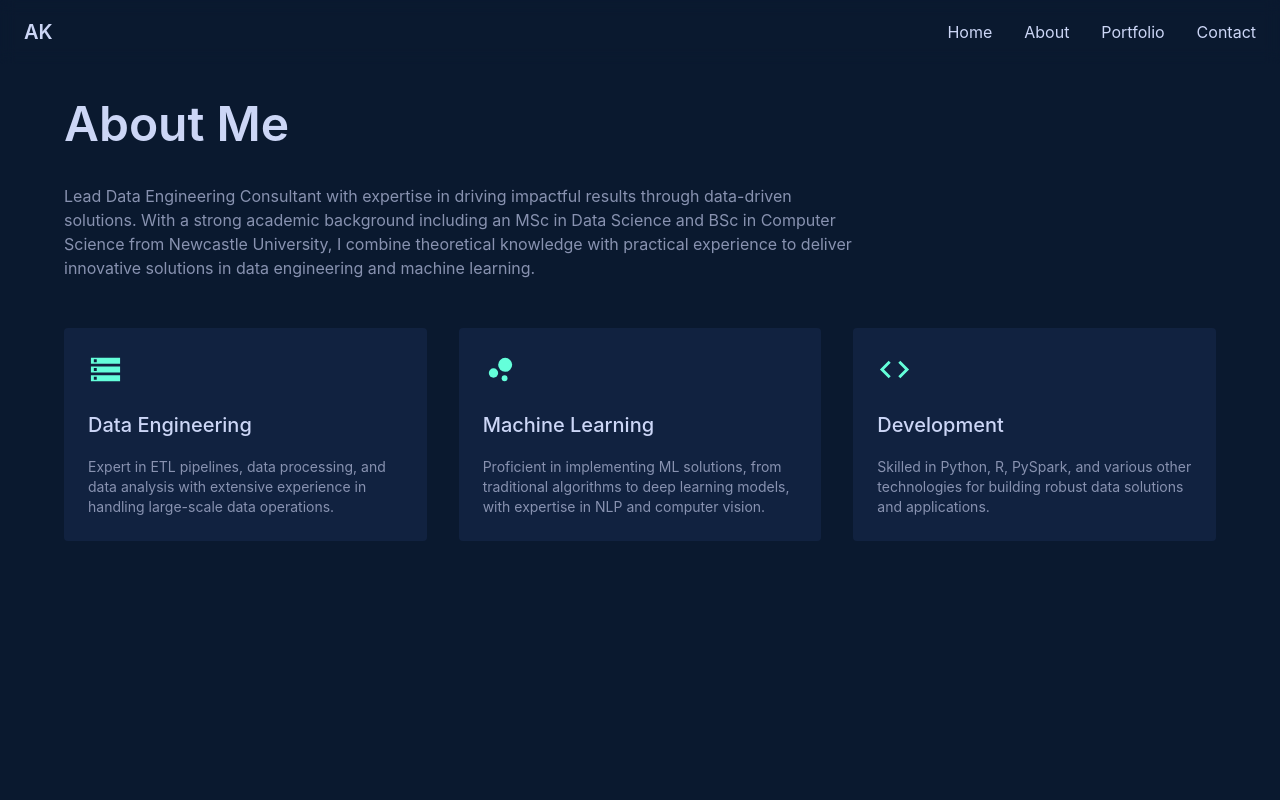
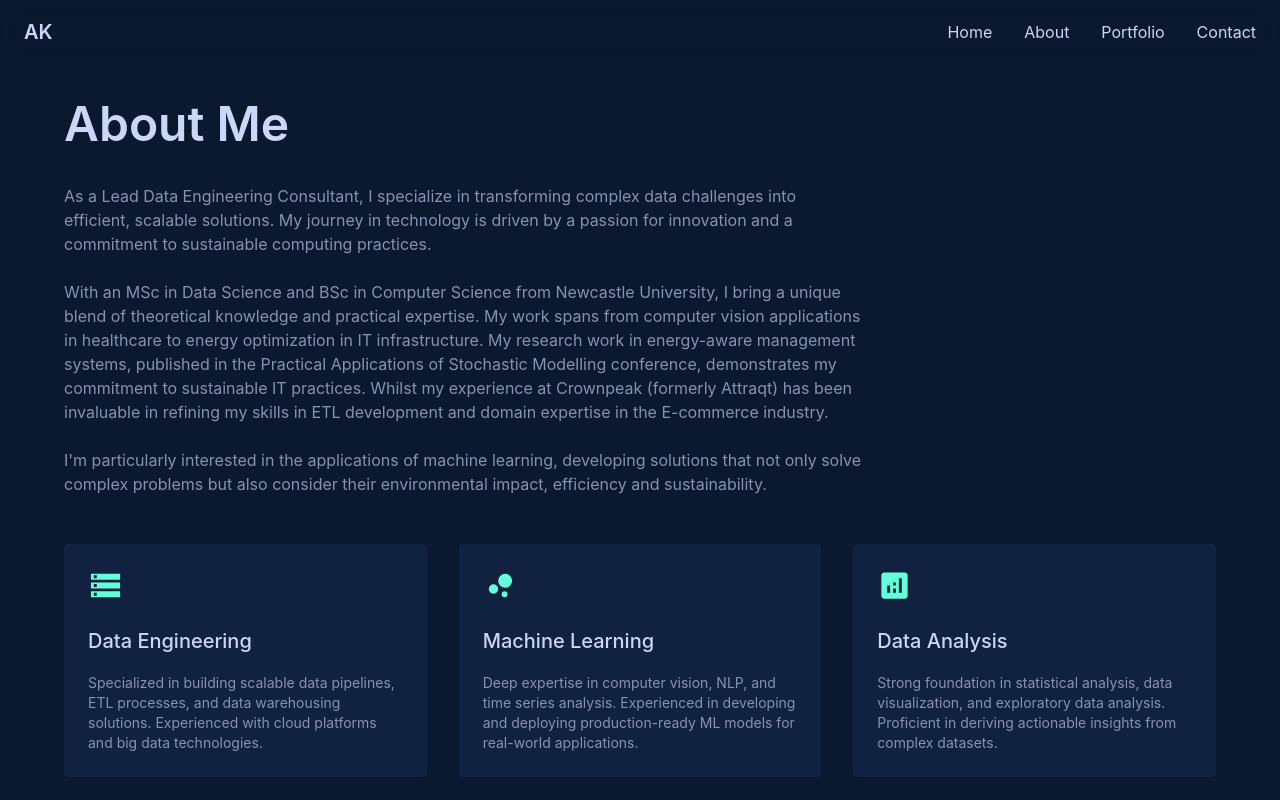
Before and after one commit to kasiotis/personal-website, a React (Create React App) app: page /about in a window 1280 px wide. Shown: the top 800 px of the page. Built offline with nearby package versions, Linux system fonts and the light colour scheme.

Commit message:
updating the about me page

```diff
--- a/src/components/About.tsx
+++ b/src/components/About.tsx
@@ -4,23 +4,41 @@ import { motion } from 'framer-motion';
 import CodeIcon from '@mui/icons-material/Code';
 import StorageIcon from '@mui/icons-material/Storage';
 import BubbleChartIcon from '@mui/icons-material/BubbleChart';
+import AnalyticsIcon from '@mui/icons-material/Analytics';
+import SchoolIcon from '@mui/icons-material/School';
+import EnergySavingsLeafIcon from '@mui/icons-material/EnergySavingsLeaf';
 
 const About = () => {
   const skills = [
     {
       icon: <StorageIcon fontSize="large" />,
       title: 'Data Engineering',
-      description: 'Expert in ETL pipelines, data processing, and data analysis with extensive experience in handling large-scale data operations.'
+      description: 'Specialized in building scalable data pipelines, ETL processes, and data warehousing solutions. Experienced with cloud platforms and big data technologies.'
     },
     {
       icon: <BubbleChartIcon fontSize="large" />,
       title: 'Machine Learning',
-      description: 'Proficient in implementing ML solutions, from traditional algorithms to deep learning models, with expertise in NLP and computer vision.'
+      description: 'Deep expertise in computer vision, NLP, and time series analysis. Experienced in developing and deploying production-ready ML models for real-world applications.'
+    },
+    {
+      icon: <AnalyticsIcon fontSize="large" />,
+      title: 'Data Analysis',
+      description: 'Strong foundation in statistical analysis, data visualization, and exploratory data analysis. Proficient in deriving actionable insights from complex datasets.'
     },
     {
       icon: <CodeIcon fontSize="large" />,
       title: 'Development',
-      description: 'Skilled in Python, R, PySpark, and various other technologies for building robust data solutions and applications.'
+      description: 'Proficient in Python, R, and various frameworks for building data-driven applications. Experience with web development using React and modern JavaScript.'
+    },
+    {
+      icon: <SchoolIcon fontSize="large" />,
+      title: 'Research',
+      description: 'Published researcher in high-performance computing and energy optimization. Experience in empirical research, stochastic modeling, and performance analysis.'
+    },
+    {
+      icon: <EnergySavingsLeafIcon fontSize="large" />,
+      title: 'Sustainability',
+      description: 'Passionate about green computing and sustainable IT practices. Research focus on energy-efficient systems and environmental impact reduction.'
     }
   ];
 
@@ -42,10 +60,23 @@ const About = () => {
           animate={{ opacity: 1, y: 0 }}
           transition={{ duration: 0.5, delay: 0.2 }}
         >
+          <Typography variant="body1" color="text.secondary" sx={{ mb: 3, maxWidth: '800px' }}>
+            As a Lead Data Engineering Consultant, I specialize in transforming complex data challenges into efficient,
+            scalable solutions. My journey in technology is driven by a passion for innovation and a commitment to
+            sustainable computing practices.
+          </Typography>
+
+          <Typography variant="body1" color="text.secondary" sx={{ mb: 3, maxWidth: '800px' }}>
+            With an MSc in Data Science and BSc in Computer Science from Newcastle University, I bring a unique blend of
+            theoretical knowledge and practical expertise. My work spans from computer vision applications in healthcare to energy optimization in IT infrastructure. My research work in energy-aware management systems,
+            published in the Practical Applications of Stochastic Modelling conference, demonstrates my commitment to
+            sustainable IT practices. Whilst my experience at Crownpeak (formerly Attraqt) has been invaluable in
+            refining my skills in ETL development and domain expertise in the E-commerce industry.
+          </Typography>
+
           <Typography variant="body1" color="text.secondary" sx={{ mb: 6, maxWidth: '800px' }}>
-            Lead Data Engineering Consultant with expertise in driving impactful results through data-driven solutions.
-            With a strong academic background including an MSc in Data Science and BSc in Computer Science from Newcastle University,
-            I combine theoretical knowledge with practical experience to deliver innovative solutions in data engineering and machine learning.
+            I'm particularly interested in the applications of machine learning, developing solutions
+            that not only solve complex problems but also consider their environmental impact, efficiency and sustainability.
           </Typography>
         </motion.div>
 
@@ -62,12 +93,7 @@ const About = () => {
                   sx={{
                     p: 3,
                     height: '100%',
-                    backgroundColor: 'background.paper',
-                    '&:hover': {
-                      backgroundColor: 'background.default',
-                      transform: 'translateY(-4px)',
-                      transition: 'all 0.3s ease-in-out'
-                    }
+                    backgroundColor: 'background.paper'
                   }}
                 >
                   <Box sx={{ color: 'primary.main', mb: 2 }}>
```
